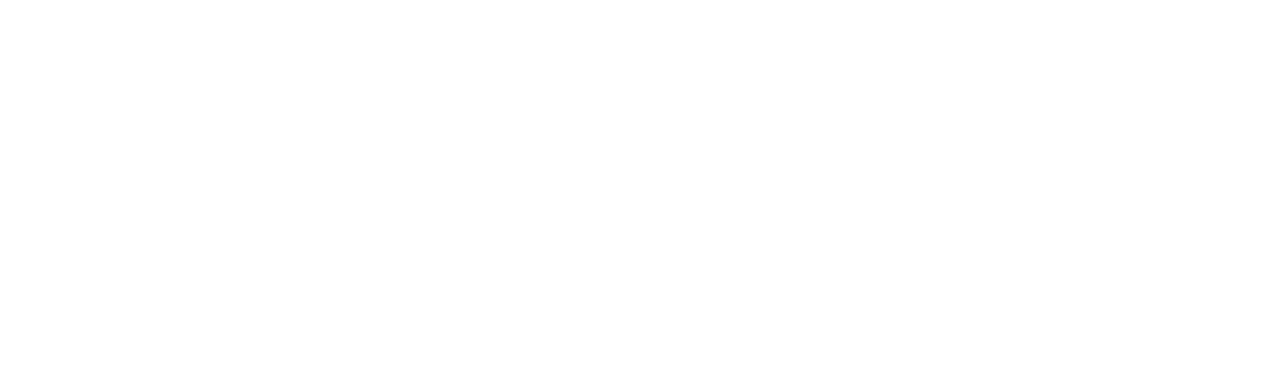
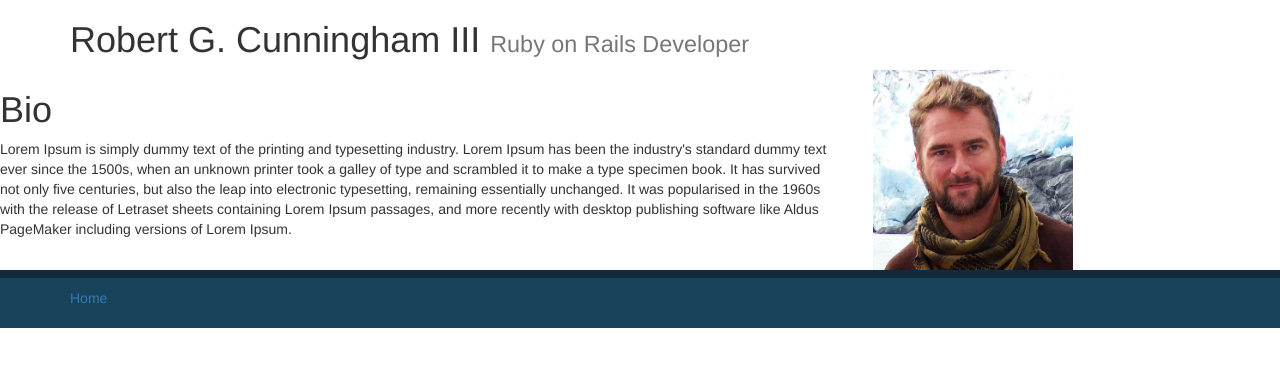
Before and after one commit to rgc3/personal_site_tts, a plain HTML site: page contact.html in a window 1280 px wide. Drawn offline with nearby package versions, Linux system fonts and the light colour scheme.

Commit message:
Work on personal site

```diff
--- a/assets/stylesheets/contact_styles.css
+++ b/assets/stylesheets/contact_styles.css
@@ -0,0 +1,16 @@
+#container {
+	border-bottom: 8px solid #13293D;
+	padding-top: 20px;
+	padding-bottom: 10px;
+	clear: both;
+	background-color: #18435A;
+
+}
+
+#footer {
+    border-top: 8px solid #13293D;
+    padding-top: 10px;
+    padding-bottom: 20px;
+    clear: both;
+    background-color: #18435A;
+}
--- a/assets/stylesheets/styles.css
+++ b/assets/stylesheets/styles.css
@@ -1,4 +1,8 @@
 .jumbotron {
-	background-color: #50a2a7;
+	background-color: #083d77;
 
 }
+
+body {
+	background-color: #ebebd3;
+}
--- a/contact.html
+++ b/contact.html
@@ -1,13 +1,58 @@
 <!DOCTYPE html>
 <html>
 
-<head>
+	<head>
+		<title>rgc3dev Contact</title>
 
-  <title>rgc3dev contact</title>
+	<meta name="viewport" content="width=device-width, initial-scale=1">
+	<!-- Latest compiled and minified CSS -->
+	<link rel="stylesheet" href="https://maxcdn.bootstrapcdn.com/bootstrap/3.3.6/css/bootstrap.min.css" integrity="sha384-1q8mTJOASx8j1Au+a5WDVnPi2lkFfwwEAa8hDDdjZlpLegxhjVME1fgjWPGmkzs7" crossorigin="anonymous">
 
-</head>
+	<!-- Optional theme -->
+	<link rel="stylesheet" href="https://maxcdn.bootstrapcdn.com/bootstrap/3.3.6/css/bootstrap-theme.min.css" integrity="sha384-fLW2N01lMqjakBkx3l/M9EahuwpSfeNvV63J5ezn3uZzapT0u7EYsXMjQV+0En5r" crossorigin="anonymous">
 
-<body>
+	<!-- Latest compiled and minified JavaScript -->
+	<script src="https://maxcdn.bootstrapcdn.com/bootstrap/3.3.6/js/bootstrap.min.js" integrity="sha384-0mSbJDEHialfmuBBQP6A4Qrprq5OVfW37PRR3j5ELqxss1yVqOtnepnHVP9aJ7xS" crossorigin="anonymous"></script>
 
-</body>
+		<link rel="stylesheet" href="assets/stylesheets/contact_styles.css">
+
+	</head>
+
+	<body>
+
+		<div class="container">
+
+			  <h1>Robert G. Cunningham III <small>Ruby on Rails Developer</small></h1>
+
+		</div>
+
+		<div class="row">
+			<div class="col-md-8">
+
+
+			<h1>Bio</h1>
+			<p>Lorem Ipsum is simply dummy text of the printing and typesetting industry. Lorem Ipsum has been the industry's standard dummy text ever since the 1500s, when an unknown printer took a galley of type and scrambled it to make a type specimen book. It has survived not only five centuries, but also the leap into electronic typesetting, remaining essentially unchanged. It was popularised in the 1960s with the release of Letraset sheets containing Lorem Ipsum passages, and more recently with desktop publishing software like Aldus PageMaker including versions of Lorem Ipsum.</p>
+
+			</div>
+
+			<div class="col-md-4">
+
+				<img src="assets/img/glacial_headshot.jpg" width="200" alt="Headshot">
+
+			</div>
+
+		</div>
+
+		<div id="footer">
+    <div class="container">
+      <div class="row">
+        <div class="col-md-12">
+        	<a href="index.html">Home</a>
+        </div>
+      </div>
+    </div>
+  </div>
+
+	</body>
+
 </html>
```
